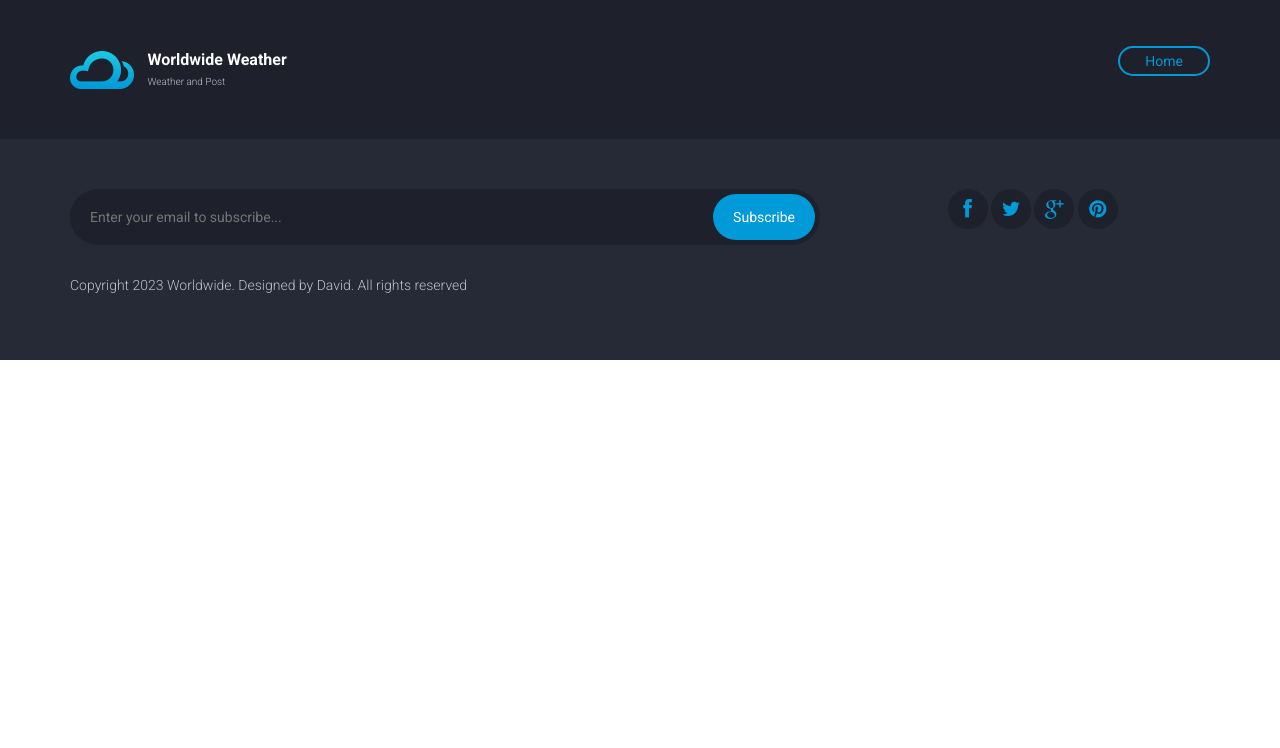
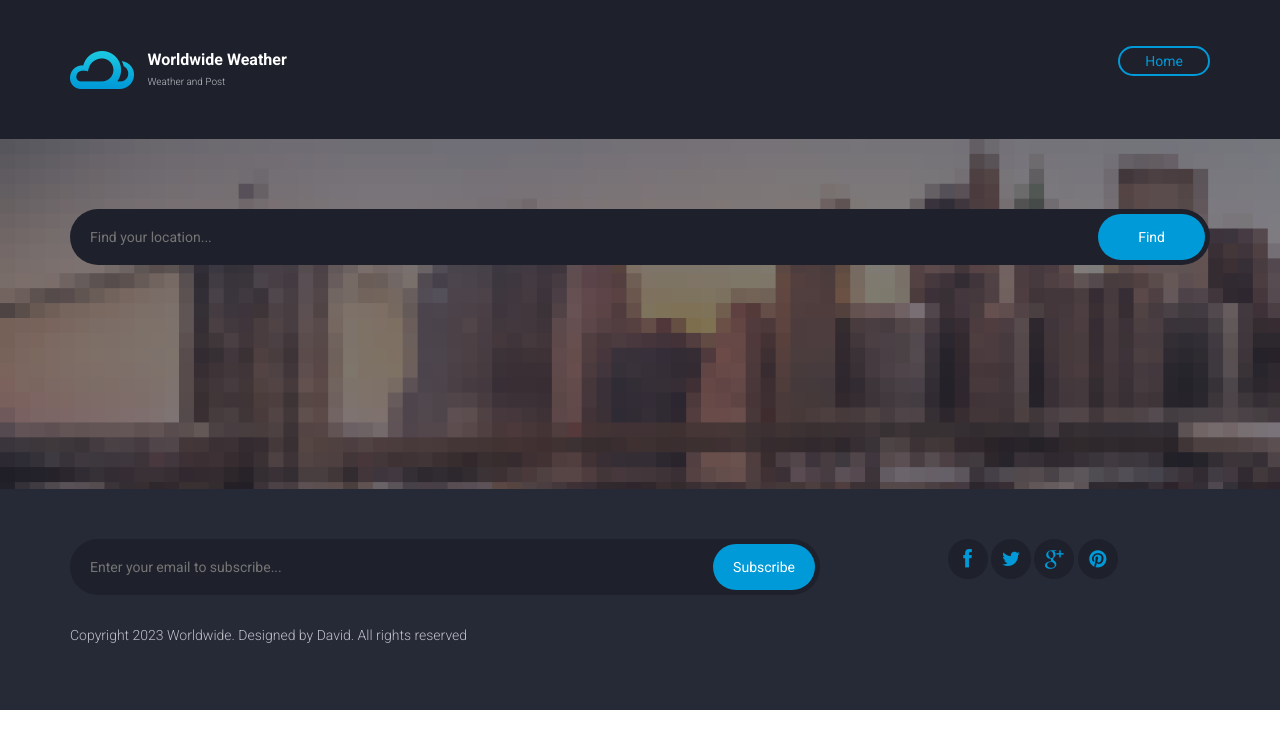
Before and after one commit to fullstack-dev3/worldwide-weather, a plain HTML site: page index.html in a window 1280 px wide. Drawn offline with Linux system fonts and the light colour scheme.

Commit message:
Add section for find location

```diff
--- a/css/style.css
+++ b/css/style.css
@@ -116,6 +116,28 @@
 .mobile-navigation .menu .menu-item.current-menu-item a {
   color: #009ad8;
 }
+.hero {
+  background-size: cover;
+  min-height: 350px;
+  padding: 70px 0;
+}
+.find-location {
+  margin-bottom: 70px;
+  position: relative;
+}
+.find-location input[type="text"] {
+  background: #1e202b;
+  color: white;
+  padding: 20px 50px 20px 20px;
+  width: 100%;
+}
+.find-location input[type="submit"] {
+  bottom: 5px;
+  padding: 0 40px;
+  position: absolute;
+  right: 5px;
+  top: 5px;
+}
 .site-footer {
   background: #262936;
   padding: 50px 0;
--- a/index.html
+++ b/index.html
@@ -41,9 +41,14 @@
 				</div>
       </div>
 
-      <div>
-
-      </div>
+      <div class="hero" data-bg-image="images/banner.png">
+				<div class="container">
+					<form action="#" class="find-location">
+						<input type="text" placeholder="Find your location...">
+						<input type="submit" value="Find">
+					</form>
+				</div>
+			</div>
 
       <footer class="site-footer">
 				<div class="container">
@@ -70,6 +75,7 @@
     </div>
 
     <script src="js/jquery-1.11.1.min.js"></script>
+		<script src="js/plugins.js"></script>
 		<script src="js/app.js"></script>
   </body>
 
--- /dev/null
+++ b/js/plugins.js
@@ -0,0 +1,7 @@
++function(){
+	var elBgImg = "[data-bg-image]";
+	$(elBgImg).each(function(){
+		var image = $(this).data("bg-image");
+		$(this).css("background-image", "url("+image+")");
+	});
+}(jQuery);
```
Also changed, not shown: images/banner.png (added), images/banner@2x.png (added).
